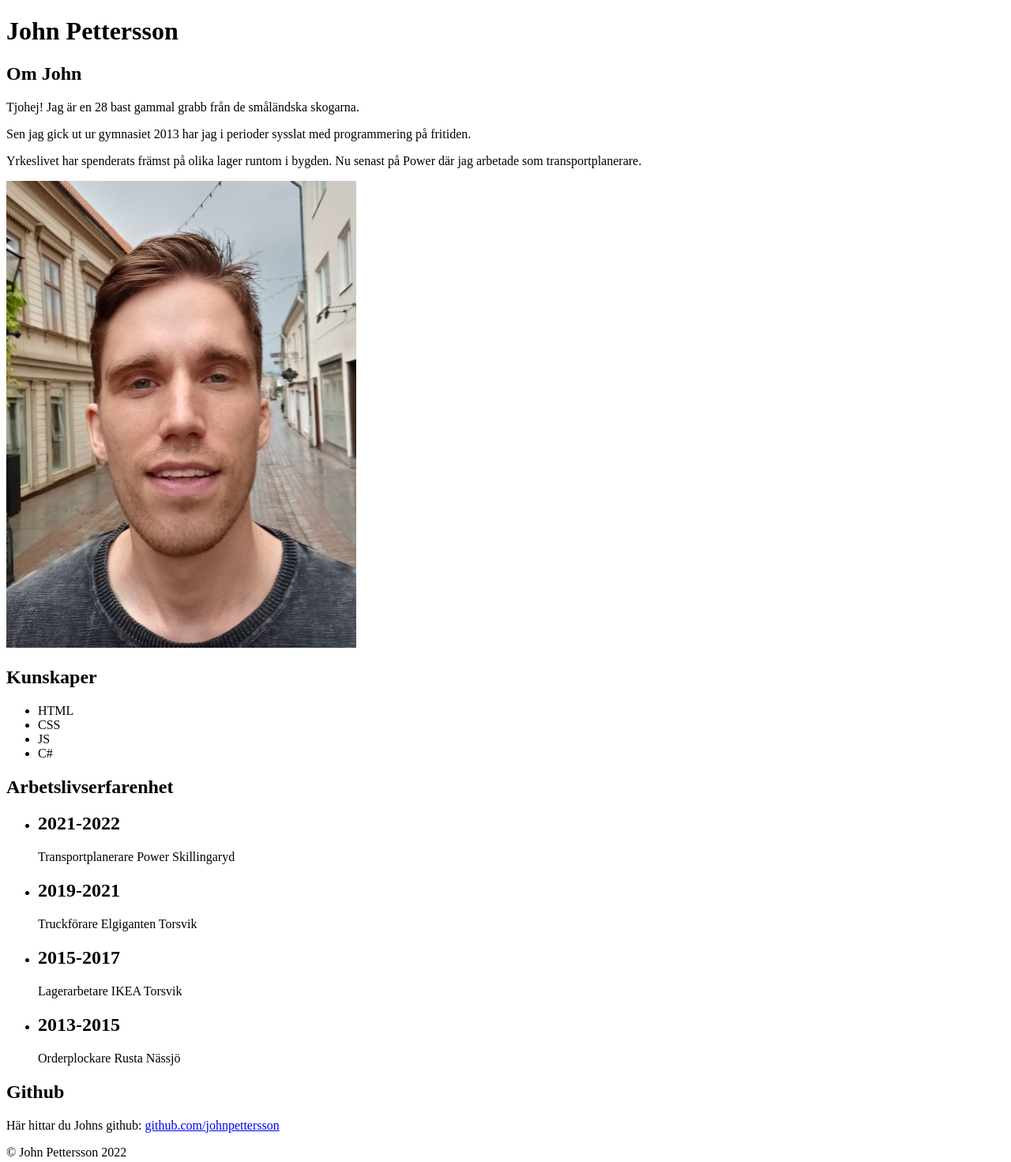
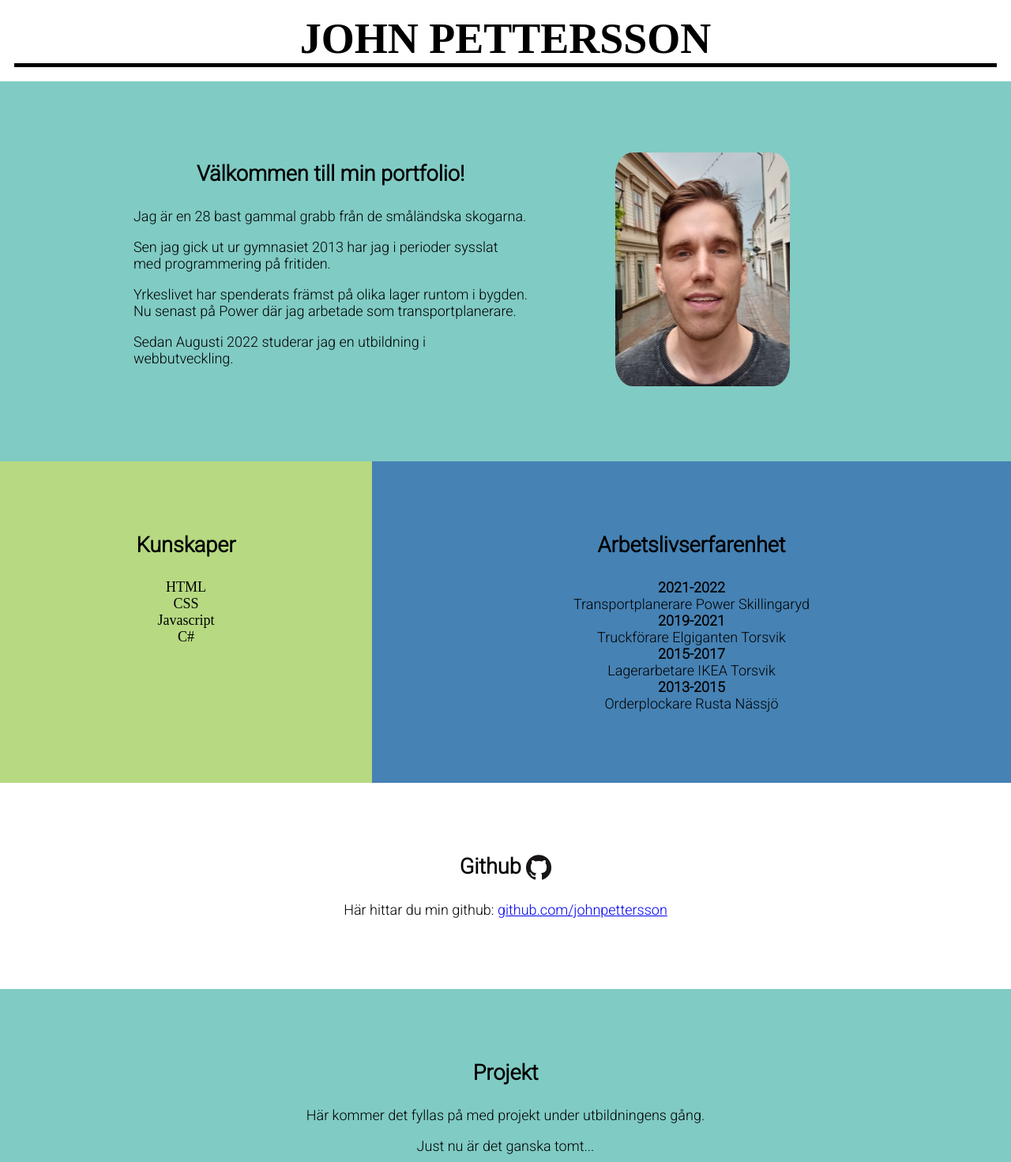
Before and after one commit to johnpettersson/portfolio, a plain HTML site: page index.html in a window 1280 px wide. Shown: the top 1471 px of the page at 79% size. Drawn offline with Linux system fonts and the light colour scheme; a web font is replaced by a local one.

Commit message:
Added some CSS

```diff
--- a/index.html
+++ b/index.html
@@ -6,35 +6,43 @@
     <meta http-equiv="X-UA-Compatible" content="IE=edge">
     <meta name="viewport" content="width=device-width, initial-scale=1.0">
     <title>John Pettersson Portfolio</title>
+
+    <link rel="preconnect" href="https://fonts.googleapis.com">
+    <link rel="preconnect" href="https://fonts.gstatic.com" crossorigin>
+    <link href="https://fonts.googleapis.com/css2?family=Proza+Libre&family=Roboto:wght@300&display=swap"
+        rel="stylesheet">
+    <link rel="stylesheet" href="style.css">
 </head>
 
 <body>
     <header>
         <h1>John Pettersson</h1>
     </header>
-    <section>
-        <h1>Om John</h1>
-        <p>Tjohej! Jag är en 28 bast gammal grabb från de småländska skogarna.</p>
+    <section id="about">
+        <div>
+            <h1>Välkommen till min portfolio! </h1>
+            <p>Jag är en 28 bast gammal grabb från de småländska skogarna.</p>
             <p>Sen jag gick ut ur gymnasiet 2013 har jag i perioder sysslat med programmering på fritiden.</p>
             <p>Yrkeslivet har spenderats främst på olika lager runtom i bygden. Nu senast på Power där jag arbetade som
                 transportplanerare.</p>
-
-        <img src="john_small.jpg" alt="">
+            <p>Sedan Augusti 2022 studerar jag en utbildning i webbutveckling.</p>
+        </div>
+        <div ><img id="selfie" src="john_small.jpg" alt=""></div>
     </section>
-
-    <section>
+    <div class="flex">
+        <section id="skills">
             <h1>Kunskaper</h1>
             <ul>
                 <li>HTML</li>
                 <li>CSS</li>
-            <li>JS</li>
+                <li>Javascript</li>
                 <li>C#</li>
             </ul>
         </section>
 
-    <section>
+        <section id="experience">
             <h1>Arbetslivserfarenhet</h1>
-        <ul>
+            <ul id="ul-cv">
                 <li>
                     <h2>2021-2022</h2>
                     <p>Transportplanerare Power Skillingaryd</p>
@@ -53,12 +61,21 @@
                 </lI>
             </ul>
         </section>
+    </div>
 
-    <section>
-        <h1>Github</h1>
-        <p>Här hittar du Johns github: <a href="http://github.com/johnpettersson" target="_blank">github.com/johnpettersson</a></p>
+    <section id="github">
+        <h1>Github <img src="github.png" alt="" style="vertical-align: middle; width: 32px;"></h1>
+        <p>Här hittar du min github: <a href="http://github.com/johnpettersson"
+                target="_blank">github.com/johnpettersson</a></p>
     </section>
-    <footer>&copy; John Pettersson 2022</footer>
+
+    <section id="showcase">
+        <h1>Projekt</h1>
+        <p>Här kommer det fyllas på med projekt under utbildningens gång.</p>
+        <p>Just nu är det ganska tomt...</p>
+        <img src="tumbleweed.gif" alt="">
+    </section>
+    <footer>&copy; John Pettersson 2022 <a href="#top">&#11014;</a></footer>
 </body>
 
 </html>
--- /dev/null
+++ b/style.css
@@ -0,0 +1,130 @@
+
+*{
+    margin: 0;
+    padding: 0;
+}
+
+html {
+    scroll-behavior: smooth;
+}
+
+body {
+    font-size: 18px;
+}
+
+h1, h2, p {
+    font-family: 'Roboto', serif;
+}
+
+#selfie {
+    max-width: 50%;
+    border-radius: 10%;
+}
+
+
+header, footer {
+    padding: 1em;
+}
+
+header h1 {
+    font-size: 3em;
+    margin: 0;
+    border-bottom: 5px solid black;
+}
+
+h1 {
+    margin-bottom: 1em;
+}
+
+@media screen and (max-width: 680px) {
+
+    body {
+        font-size: 16px;
+    }
+
+    header h1 {
+        font-size: 1.5em;
+    }
+
+    section {
+        padding: 1em !important;
+    }
+    .flex {
+        display: block !important;
+    }
+}
+
+section {
+    padding: 5em;
+}
+
+
+header {
+    text-align: center;
+    text-transform: uppercase;
+}
+
+header h1 {
+    font-family: 'Proza Libre', serif;
+}
+
+ul {
+    list-style: none;
+}
+
+section#about {
+    display:flex;
+    flex-wrap: wrap;
+    justify-content: center;
+    align-items: center;
+    text-align: center;
+    background-color: #80cbc4;
+}
+
+section#about p{
+    margin: 1em 0;
+    text-align: left;
+    max-width: 50ch;
+}
+
+
+section#skills {
+    background: #b6d981;
+    flex-grow: 1;
+}
+
+
+section#experience {
+    background: #4682b4;
+    flex-grow: 2;
+}
+
+section#experience h2 {
+    font-size: 1em;
+}
+
+
+#github {
+    text-align: center;
+}
+
+footer {
+    text-align: center;
+    background-color: #ededed;
+}
+
+.flex {
+    display: flex;
+    flex-wrap: wrap;
+    align-content: center;
+    text-align: center;
+}
+
+#showcase {
+    text-align: center;
+    background: #80cbc4;
+}
+
+#showcase p {
+    margin-bottom: 1em;
+}
```
Also changed, not shown: github.png (added), tumbleweed.gif (added). Lines whose indentation alone changed are shown as unchanged.
